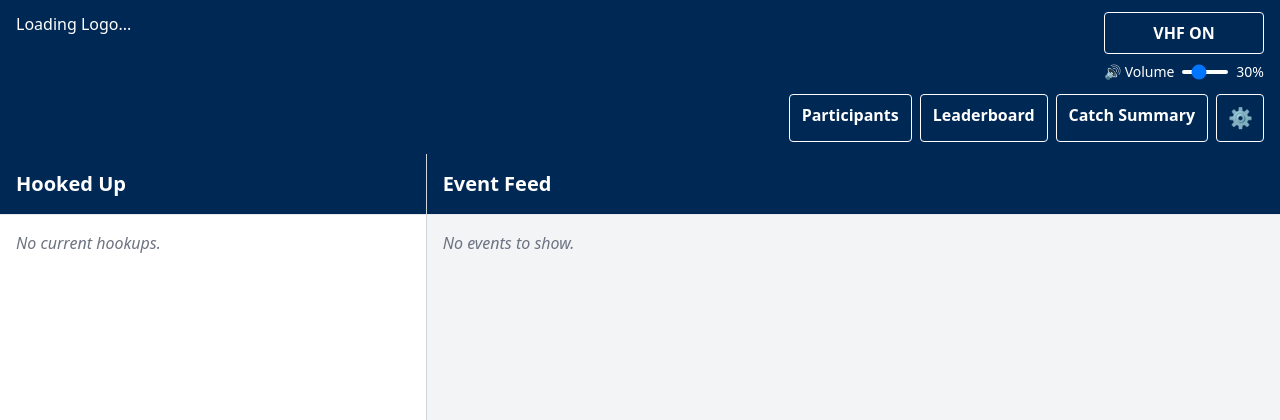
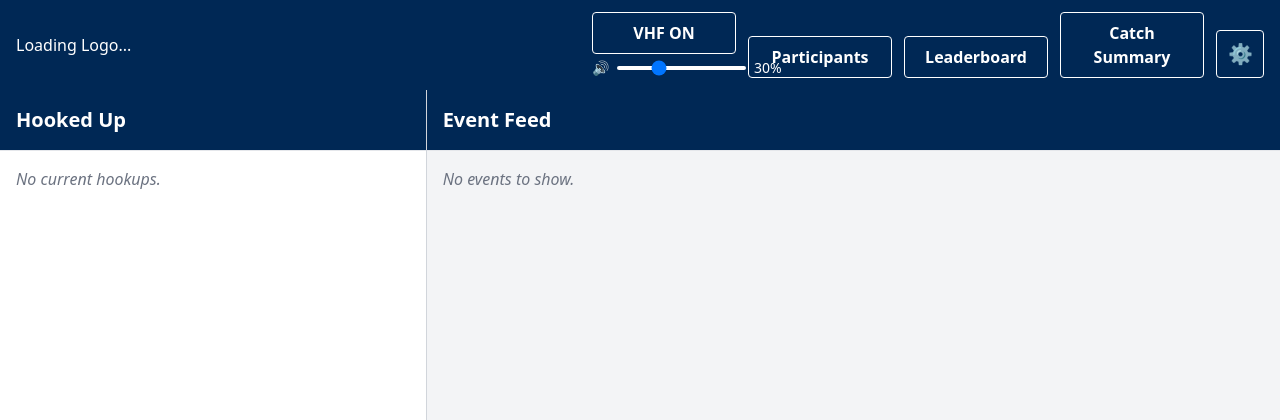
Before and after one commit to js9467/bigrock-app, a Flask app: page / in a window 1280 px wide. Shown: the top 420 px of the page. Run offline with Flask 3, Linux system fonts and the light colour scheme; data that the repository does not hold is empty; some libraries are stand-ins or nearby versions.

Commit message:
Update index.html

```diff
--- a/templates/index.html
+++ b/templates/index.html
@@ -28,42 +28,44 @@
     <div v-if="error" class="toast">{{ error }}</div>
 
     <!-- Header -->
-<header class="bg-brand-blue text-white flex justify-between items-start px-4 py-3 shadow-md">
-  <!-- Left: Logo + VHF status -->
-  <div class="flex items-center space-x-4">
+<header class="bg-brand-blue text-white px-4 py-3 shadow-md">
+  <div class="flex items-center justify-between flex-wrap gap-4">
+
+    <!-- Logo and VHF status -->
+    <div class="flex items-center gap-4">
       <img v-if="tournamentLogo" :src="tournamentLogo" alt="Tournament Logo" class="h-14 drop-shadow">
       <span v-else class="text-white text-base">Loading Logo...</span>
-    <span v-if="radioPlaying" class="text-sm text-green-300 animate-pulse ml-4">🎧 VHF Playing</span>
+      <span v-if="radioPlaying" class="text-sm text-green-300 animate-pulse ml-2">🎧 VHF Playing</span>
     </div>
 
-  <!-- Right: Controls -->
-  <div class="flex flex-col items-end space-y-2">
-    <!-- VHF Button -->
+    <!-- Button Row -->
+    <div class="flex items-end gap-3 flex-wrap">
+
+      <!-- VHF Button + Volume -->
+      <div class="flex flex-col items-center">
         <button @click="toggleRadio"
-            class="w-40 px-4 py-2 text-white font-semibold border border-white rounded hover:bg-white hover:text-blue-900 transition">
+                class="px-4 py-2 text-white font-semibold border border-white rounded hover:bg-white hover:text-blue-900 transition w-36">
           {{ radioPlaying ? 'VHF OFF' : 'VHF ON' }}
         </button>
-
-    <!-- Volume Slider -->
-    <div class="flex items-center justify-between text-sm w-40">
-      <span class="whitespace-nowrap">🔊 Volume</span>
+        <div class="mt-1 flex items-center text-sm text-white gap-2 w-36">
+          <span>🔊</span>
           <input type="range" min="0" max="100" v-model="settings.radio_volume" @change="saveRadioVolume"
-             class="w-full ml-2 h-1 bg-white rounded-lg appearance-none cursor-pointer" />
-      <span class="ml-2">{{ settings.radio_volume }}%</span>
+                 class="flex-1 h-1 bg-white rounded-lg appearance-none cursor-pointer">
+          <span class="w-8 text-right">{{ settings.radio_volume }}%</span>
+        </div>
       </div>
 
-    <!-- Navigation Buttons -->
-    <div class="flex gap-2 pt-1">
+      <!-- Other Buttons -->
       <a href="/participants"
-         class="px-3 py-2 text-white font-semibold border border-white rounded hover:bg-white hover:text-blue-900 transition">
+         class="px-3 py-2 text-white font-semibold border border-white rounded hover:bg-white hover:text-blue-900 transition w-36 text-center">
         Participants
       </a>
       <a href="/leaderboard"
-         class="px-3 py-2 text-white font-semibold border border-white rounded hover:bg-white hover:text-blue-900 transition">
+         class="px-3 py-2 text-white font-semibold border border-white rounded hover:bg-white hover:text-blue-900 transition w-36 text-center">
         Leaderboard
       </a>
       <a href="/catch-summary"
-         class="px-3 py-2 text-white font-semibold border border-white rounded hover:bg-white hover:text-blue-900 transition">
+         class="px-3 py-2 text-white font-semibold border border-white rounded hover:bg-white hover:text-blue-900 transition w-36 text-center">
         Catch Summary
       </a>
       <a href="/settings-page"
@@ -73,6 +75,7 @@
     </div>
   </div>
 </header>
+
 
 
 
```
Lines whose indentation alone changed are shown as unchanged.
